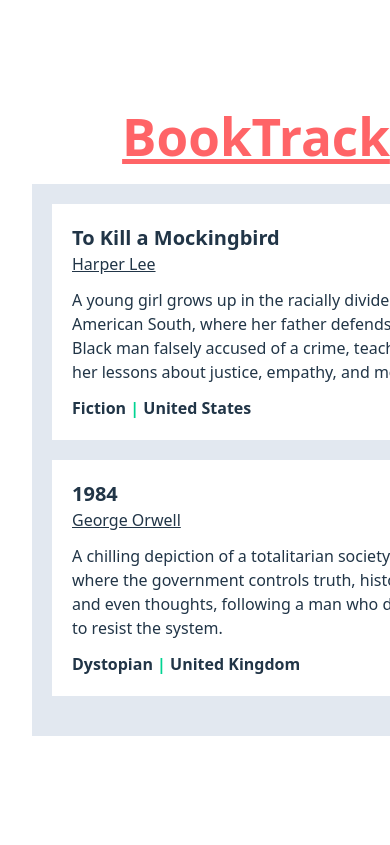
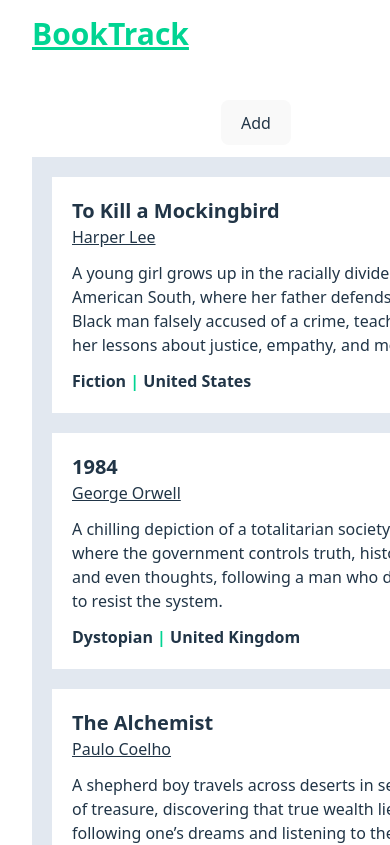
Before and after one commit to Kev-Tan/BookTrack, a React (Vite) app: page / in a window 390 px wide. Shown: the top 845 px of the page. Built offline with nearby package versions, Linux system fonts and the light colour scheme.

Commit message:
Create navbar and add book function
Created a mobile navbar with hamburger and a function to add books statically

```diff
--- a/package.json
+++ b/package.json
@@ -10,6 +10,7 @@
     "preview": "vite preview"
   },
   "dependencies": {
+    "@tabler/icons-react": "^3.36.1",
     "@tailwindcss/vite": "^4.1.18",
     "react": "^19.2.0",
     "react-dom": "^19.2.0"
--- a/src/App.css
+++ b/src/App.css
@@ -4,7 +4,7 @@
 #root {
   max-width: 1280px;
   margin: 0 auto;
-  padding: 2rem;
+  /* padding: 2rem; */
   text-align: center;
 }
 
--- a/src/App.jsx
+++ b/src/App.jsx
@@ -3,19 +3,20 @@ import reactLogo from './assets/react.svg'
 import viteLogo from '/vite.svg'
 import './App.css'
 import BookList from './components/BookList'
-import { books } from './assets/booksInfo'
+import { bookDB } from './assets/booksInfo'
+import Navbar from './components/Navbar'
 
 
 
 function App() {
 
+  let [books, setBooks] = useState(bookDB)
+
 
   return (
     <>
-     <h1 className="text-3xl font-bold underline text-red-400 mb-5">
-      BookTrack
-    </h1>
-    <BookList books={books}/>
+    <Navbar />
+    <BookList books={books} setBooks={setBooks}/>
     </>
   )
 }
--- a/src/assets/booksInfo.jsx
+++ b/src/assets/booksInfo.jsx
@@ -1,4 +1,4 @@
-let books = [
+let bookDB = [
   {
     id: 1,
     title: "To Kill a Mockingbird",
@@ -41,4 +41,4 @@ let books = [
   }
 ];
 
-export {books}
+export {bookDB}
--- a/src/assets/todo.md
+++ b/src/assets/todo.md
@@ -1,3 +1,7 @@
 Things to do 29 Jan 2026
-1. Create a mobile navbar
-2. Create function to add new books to the object
+~~1. Create a mobile navbar~~
+~~2. Create function to add new books to the object~~
+
+Things to do 30 Jan 2026
+1. Create a component for adding new books
+2. Figure out a way to add new books to a stack and make it persist
--- a/src/components/BookList.jsx
+++ b/src/components/BookList.jsx
@@ -1,6 +1,8 @@
 // Rafce for shortcut
 import { useState } from 'react'
 import React from 'react'
+
+
 
 function createBookItem(info){
     return <div className='bg-white p-5 mb-5'>
@@ -20,16 +22,36 @@ function createBookItem(info){
     </div>
 }
 
-const BookList = ({books}) => {
+
+const BookList = ({books, setBooks}) => {
+
+
+    let randObj = {
+    id: 6,
+    title: "Pride and Prejudice",
+    author: "Jane Austen",
+    country: "United Kingdom",
+    genre: "Classic Romance",
+    synopsis: "A witty and insightful novel that explores love, social class, and personal growth through the evolving relationship between Elizabeth Bennet and the reserved Mr. Darcy."
+    }
+
+
   return (
-    <>
+    <div className='p-8'>
+        {/* TODO: Modify button so it can take in user input instead */}
+        <button className='mb-3' onClick={()=>{
+            console.log("adding books")
+            setBooks([...books, randObj])
+
+        }}>Add</button>
         <div className='min-w-md bg-slate-200 p-5'>
-            {createBookItem(books[0])}
+            {/* {createBookItem(books[0])}
             {createBookItem(books[1])}
-
+              */}
+            {books.map((book)=>createBookItem(book))}
         </div>
 
-    </>
+    </div>
   )
 }
 
--- /dev/null
+++ b/src/components/Navbar.jsx
@@ -0,0 +1,32 @@
+import React from 'react'
+import { IconMenu2 } from '@tabler/icons-react';
+import { useState } from 'react';
+
+const Navbar = () => {
+
+  const [toggleNav, setToggleNav] = useState(false)
+
+  return (
+    <div className='px-8 py-4'>
+        <div className='flex justify-between content-center'>
+            <p className="text-3xl font-bold underline text-emerald-400">
+            BookTrack
+            </p>
+            <p>
+                <IconMenu2 onClick={()=>{
+                    setToggleNav(!toggleNav)
+                    console.log("toggleNav")
+                }} stroke={2} />
+            </p>
+        </div>
+        {toggleNav &&
+        <ul className='flex flex-col mt-10 gap-2'>
+            <li key="home" className='hover:text-emerald-400 font-semibold transition-all duration-100'>Home</li>
+            <li key="stack" className='hover:text-emerald-400 font-semibold transition-all duration-100'>Stack</li>
+        </ul>
+        }
+    </div>
+  )
+}
+
+export default Navbar
```
Also changed, not shown: 1 other file (tests, documents, lock files or other folders).
